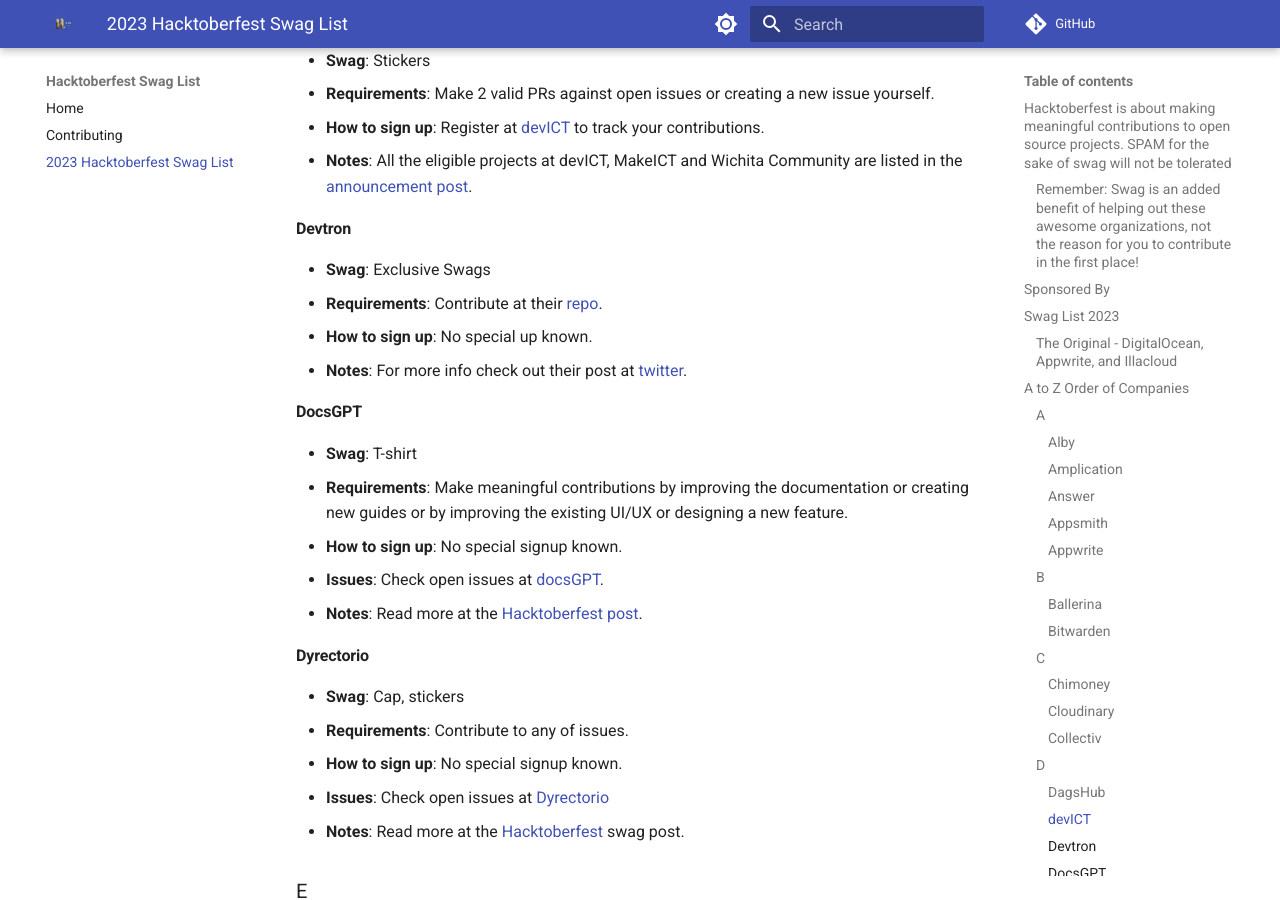
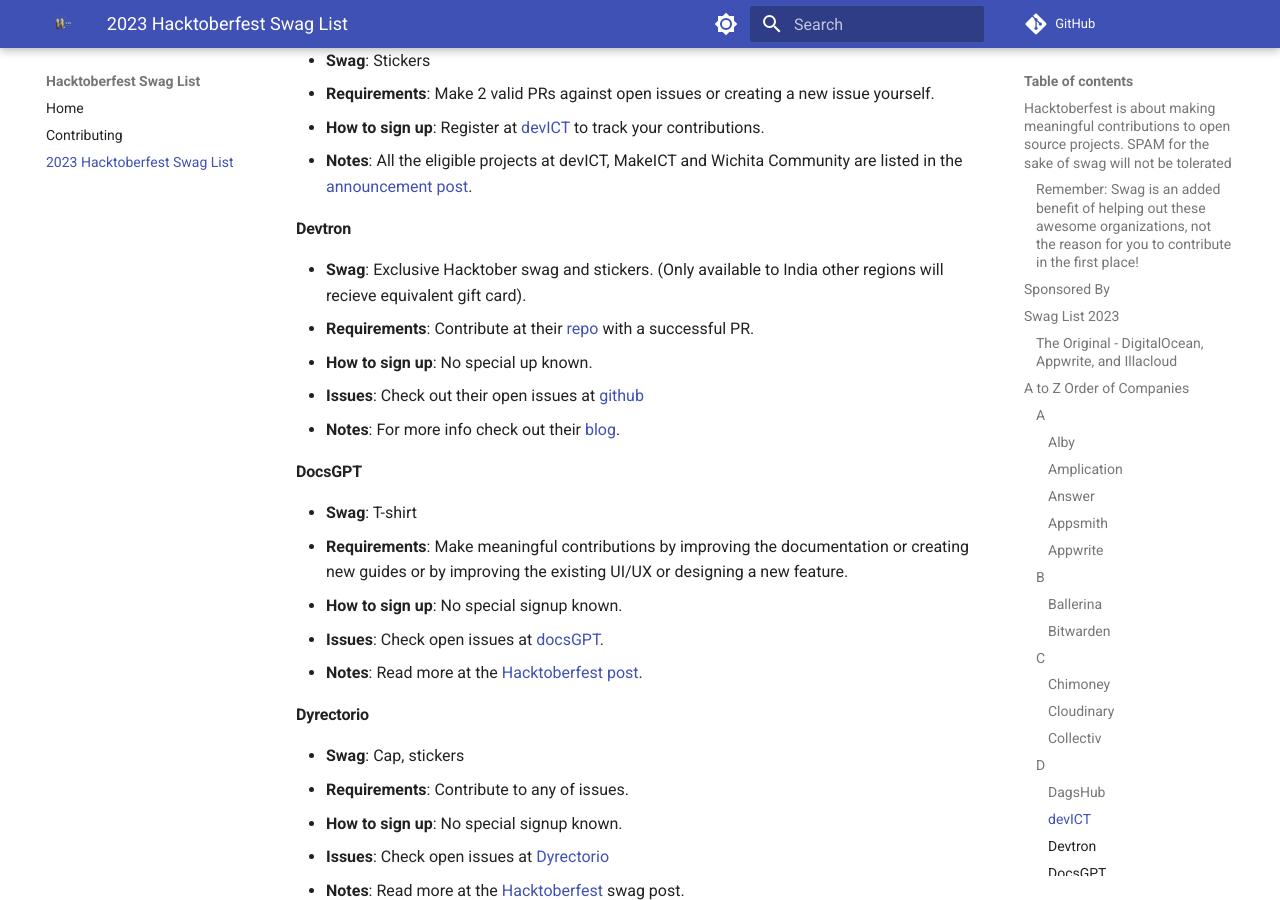
Before and after one commit to crweiner/hacktoberfest-swag-list, an MkDocs documentation site: the page built from docs/list.md, in a window 1280 px wide and 900 px high, scrolled down 4673 px. Built offline with MkDocs 1.6.1 and Material for MkDocs 9.7.7, drawn with Linux system fonts in a browser that asks for light colours; plug-ins that fetch from the network failed and are left out; comment, search, counter and statistics services are not loaded.

Commit message:
updated Devtron

```diff
--- a/docs/list.md
+++ b/docs/list.md
@@ -153,10 +153,12 @@
 - **Notes**: All the eligible projects at devICT, MakeICT and Wichita Community are listed in the [announcement post](https://hacktoberfest.devict.org).
 
 #### **Devtron**
-- **Swag**: Exclusive Swags
-- **Requirements**: Contribute at their [repo](https://github.com/devtron-labs/devtron).
+
+- **Swag**: Exclusive Hacktober swag and stickers. (Only available to India other regions will recieve equivalent gift card).
+- **Requirements**: Contribute at their [repo](https://github.com/devtron-labs/devtron) with a successful PR.
 - **How to sign up**: No special up known.
-- **Notes**: For more info check out their post at [twitter](https://twitter.com/DevtronL/status/1709402669767651466).
+- **Issues**: Check out their open issues at [github](https://github.com/devtron-labs/devtron/issues?q=is%3Aopen+is%3Aissue+label%3A%22good+first+issue%22&ref=devtron.ai)
+- **Notes**: For more info check out their [blog](https://devtron.ai/blog/dive-into-open-source-joy-with-devtron-in-hacktoberfest-2023/).
 
 #### **DocsGPT**
 
```
